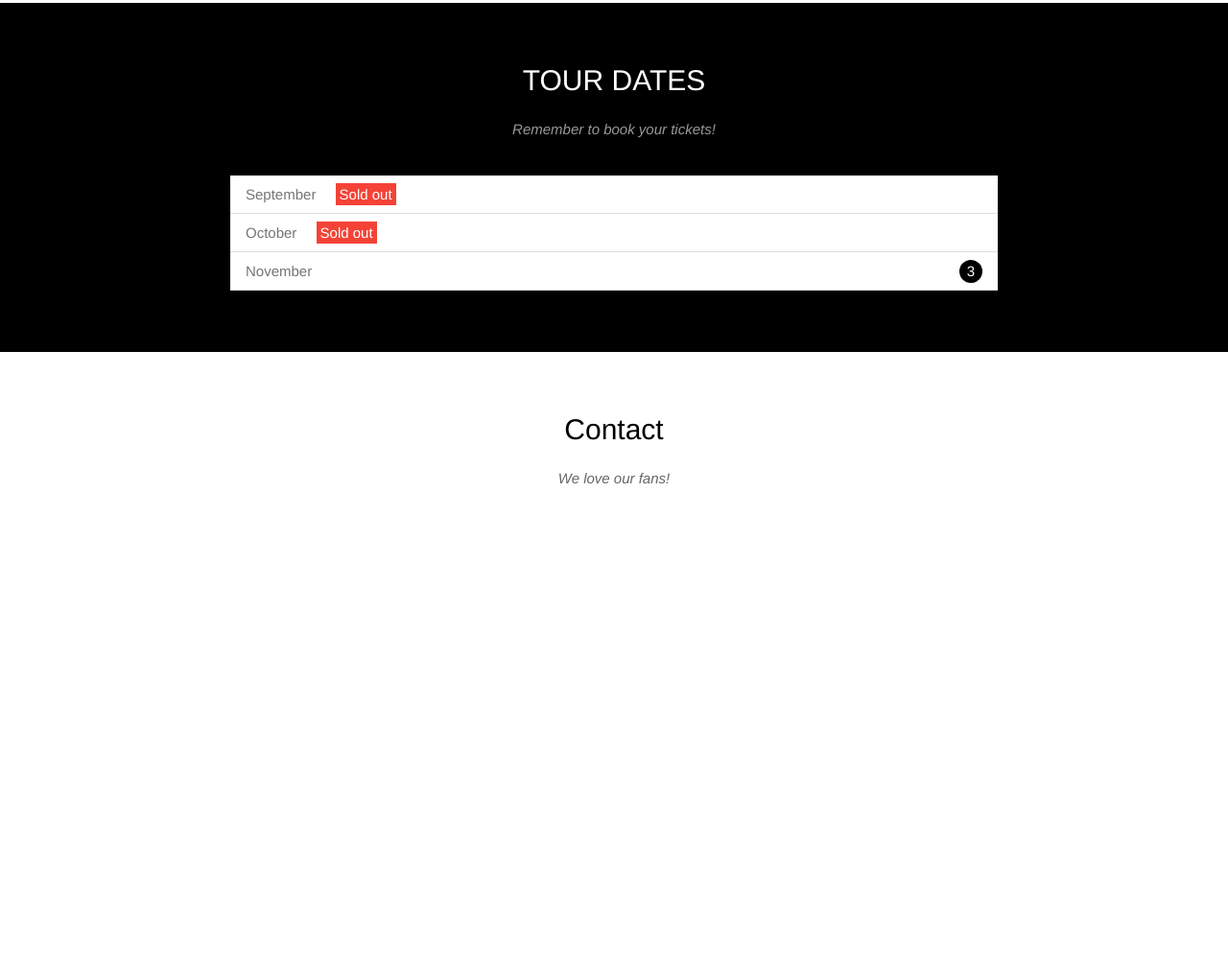
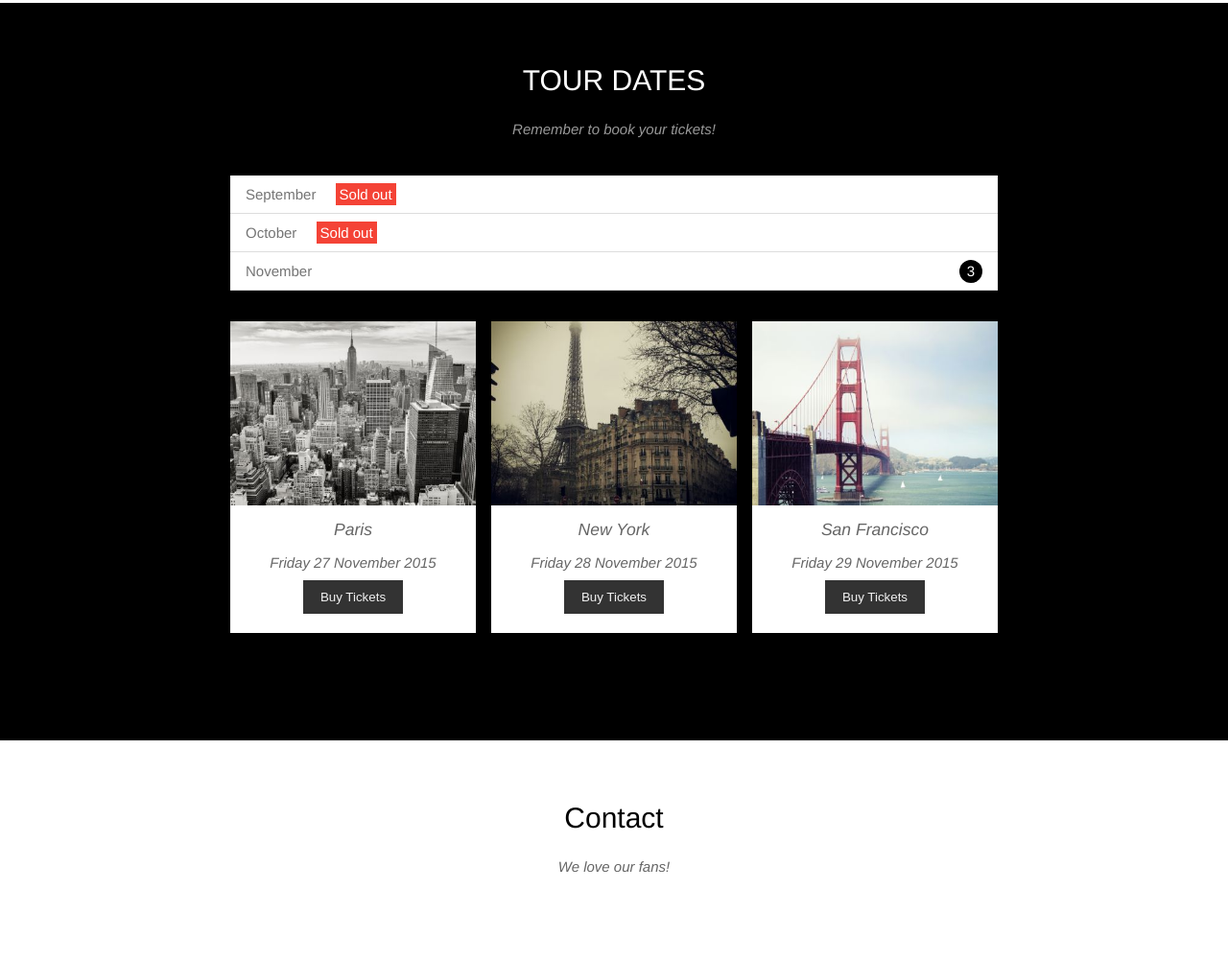
Before and after one commit to chaukhanh211/w3band, a plain HTML site: page index.html in a window 1280 px wide. Shown: the part 1268-2269 px from the top of the page at 96% size. Before the commit the page ends 1864 px from the top, so only its background shows below. Drawn offline with Linux system fonts and the light colour scheme.

Commit message:
code place and row col

```diff
--- a/assets/css/style.css
+++ b/assets/css/style.css
@@ -9,13 +9,37 @@ html{
     font-family: Helvetica , Arial, sans-serif;
 }
 
-
+/* Common */
 .clear {
     clear: both;
 }
 .text-white {
     color: #fff !important;
 }
+
+.text-center {
+    text-align: center !important;
+}
+
+.row {
+    margin-left: -8px;
+    margin-right: -8px;
+}
+
+.col {
+    float: left;
+    padding: 0 8px;
+}
+
+.col-half {
+    width: 50%;
+}
+
+.col-third {
+    width: 33.3333333%;
+}
+
+/* Main */
 
 #main{
 
@@ -109,7 +133,7 @@ html{
    position: relative;
    margin-top: 46px;
    padding-top: 50%;
-   background: url('/assets/img/slider/slider1.jpg') top center / cover no-repeat;
+   background: url('/w3band/assets/img/slider/slider1.jpg') top center / cover no-repeat;
 }
 
 #slider .text-content {
@@ -218,6 +242,50 @@ html{
     margin-top: -3px;
 
 }
+
+/* Place */
+.place-list {
+    margin-top: 32px;
+    margin-bottom: 48px;
+    overflow: hidden;
+}
+
+.place-body {
+    font-size: 15px;
+    background-color: #fff;
+
+}
+.place-img {
+    width: 100%;
+    display: block;
+}
+.place-img:hover {
+    opacity: .6;
+}
+.place-heading {
+    padding: 15px 0;
+    font-style: italic;
+    opacity: .6;
+    font-weight: 500;
+}
+.place-time {
+     padding-bottom:10px ;
+     font-style: italic;
+     opacity: .6;
+}
+.place-buy-btn {
+    margin-bottom: 20px;
+    padding: 10px 18px;
+    background-color: #333;
+    color: #f1f1f1;
+    transition: .2s;
+    border: 0;
+}
+.place-buy-btn:hover {
+    background-color: #fff;
+    color: black;
+}
+
 #footer{
 
 }
--- a/index.html
+++ b/index.html
@@ -56,15 +56,15 @@
                     consectetur adipiscing elit, sed do eiusmod tempor incididunt ut labore et dolore magna aliqua. Ut enim ad minim veniam, quis nostrud exercitation ullamco laboris nisi ut aliquip ex ea commodo consequat.
                 </p>
                 <div class="member-list">
-                    <div class="member-item">
+                    <div class="col col-third text-center">
                        <p class="member-name">Name</p>
                        <img src="./assets/img/band/member1.jpg" alt="Name" class="member-img">
                     </div>
-                    <div class="member-item">
+                    <div class="col col-third text-center">
                         <p class="member-name">Name</p>
                         <img src="./assets/img/band/member1.jpg" alt="Name" class="member-img">
                      </div>
-                     <div class="member-item">
+                     <div class="col col-third text-center">
                        <p class="member-name">Name</p>
                        <img src="./assets/img/band/member1.jpg" alt="Name" class="member-img">
                     </div>
@@ -80,11 +80,41 @@
                     <h2 class="section-heading text-white">TOUR DATES</h2>
                     <p class="section-sub-heading text-white"> Remember to book your tickets!</p>
 
+                    <!-- Tickets -->
                     <ul class="tickets-list ">
                         <li>September <span class="sold-out">Sold out</span></li>
                         <li>October <span class="sold-out">Sold out</span></li>
                         <li>November <span class="quantity">3</span></li>
                     </ul>
+
+                    <!-- Place list -->
+                    <div class="row place-list">
+                        <div class="col col-third text-center">
+                            <img src="./assets/img/places/place2.jpg" alt="Paris" class="place-img">
+                            <div class="place-body">
+                                <h3 class="place-heading">Paris</h3>
+                                <p class="place-time">Friday 27 November 2015</p>
+                                <button class="place-buy-btn">Buy Tickets</button>
+                            </div>
+                        </div>
+                        <div class="col col-third text-center">
+                            <img src="./assets/img/places/place1.jpg" alt="New York" class="place-img">
+                            <div class="place-body">
+                                <h3 class="place-heading">New York</h3>
+                                <p class="place-time">Friday 28 November 2015</p>
+                                <button class="place-buy-btn">Buy Tickets</button>
+                            </div>
+                        </div>
+                        <div class="col col-third text-center">
+                            <img src="./assets/img/places/place3.jpg" alt="San Francisco" class="place-img">
+                            <div class="place-body">
+                                <h3 class="place-heading">San Francisco</h3>
+                                <p class="place-time">Friday 29 November 2015</p>
+                                <button class="place-buy-btn">Buy Tickets</button>
+                            </div>
+                        </div>
+                    </div>
+                    <div class="clear"></div>
 
                 </div>
             </div>
```
Also changed, not shown: assets/img/places/place1.jpg (added), assets/img/places/place2.jpg (added), assets/img/places/place3.jpg (added).
